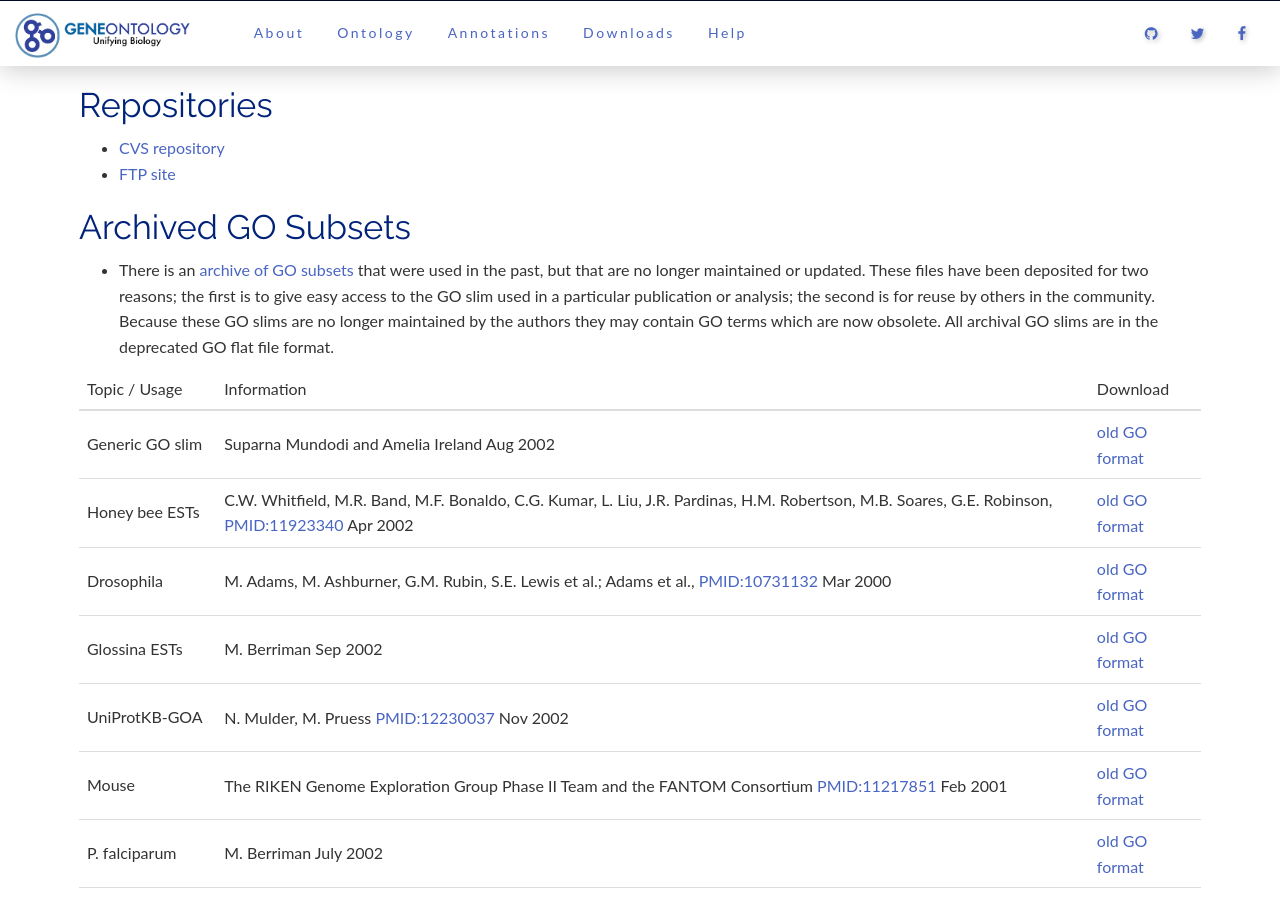
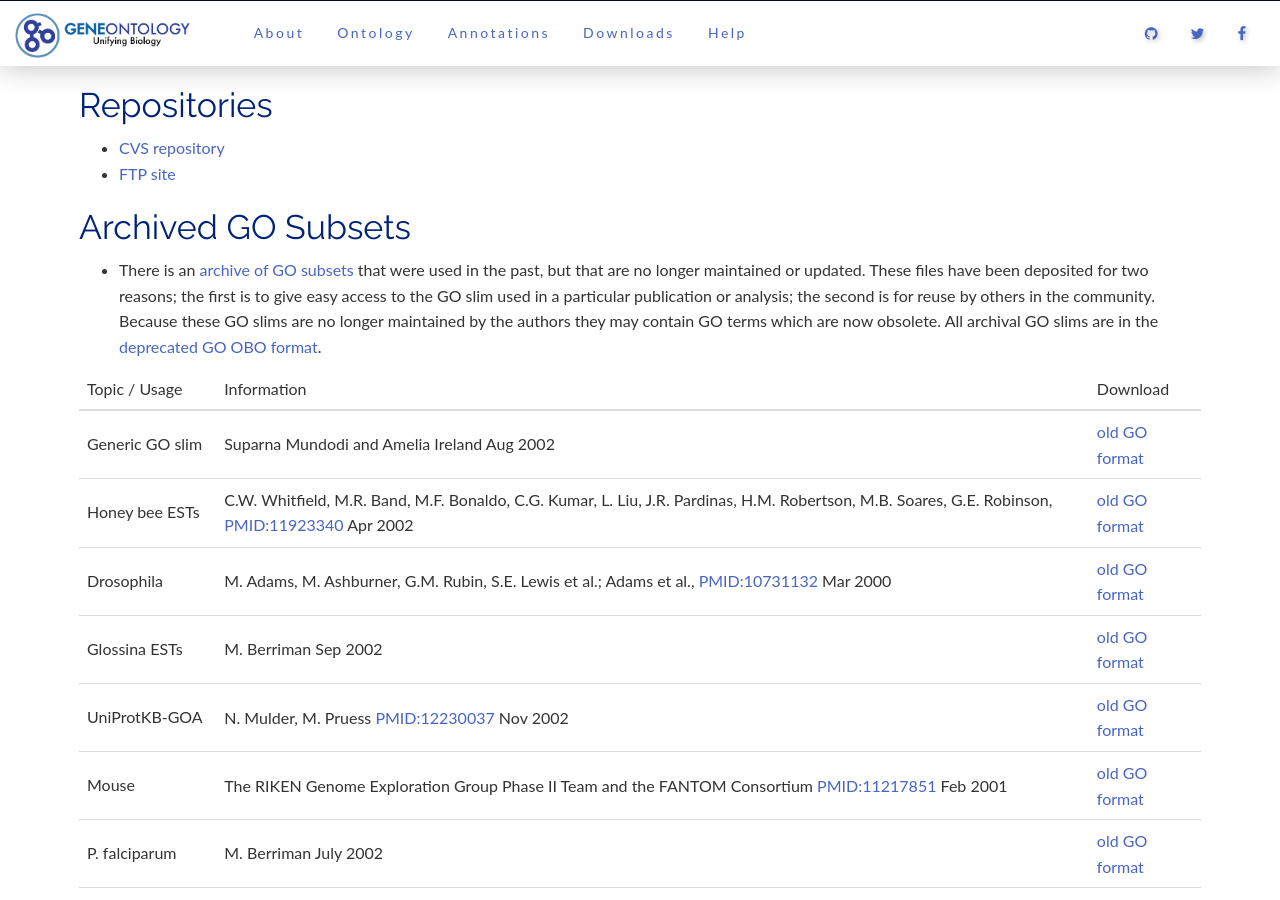
Before and after one commit to geneontology/geneontology.github.io, a Jekyll site: the page built from _docs/archives.md, in a window 1280 px wide and 900 px high, scrolled down 386 px. Built offline with Jekyll 4.4.1, drawn with Linux system fonts in a browser that asks for light colours; nearby versions of some CDN libraries.

Commit message:
Update archives.md

```diff
--- a/_docs/archives.md
+++ b/_docs/archives.md
@@ -32,7 +32,7 @@
 
 ## Archived GO Subsets
 
-+ There is an [archive of GO subsets](http://cvsweb.geneontology.org/cgi-bin/cvsweb.cgi/go/GO_slims/archived_GO_slims/){:target="blank"} that were used in the past, but that are no longer maintained or updated. These files have been deposited for two reasons; the first is to give easy access to the GO slim used in a particular publication or analysis; the second is for reuse by others in the community. Because these GO slims are no longer maintained by the authors they may contain GO terms which are now obsolete. All archival GO slims are in the deprecated GO flat file format.
++ There is an [archive of GO subsets](http://cvsweb.geneontology.org/cgi-bin/cvsweb.cgi/go/GO_slims/archived_GO_slims/){:target="blank"} that were used in the past, but that are no longer maintained or updated. These files have been deposited for two reasons; the first is to give easy access to the GO slim used in a particular publication or analysis; the second is for reuse by others in the community. Because these GO slims are no longer maintained by the authors they may contain GO terms which are now obsolete. All archival GO slims are in the [deprecated GO OBO format](/docs/deprecated-products-and-formats/).
 
 |Topic / Usage |	Information |	Download|
 |--------------|--------------|---------|
```
